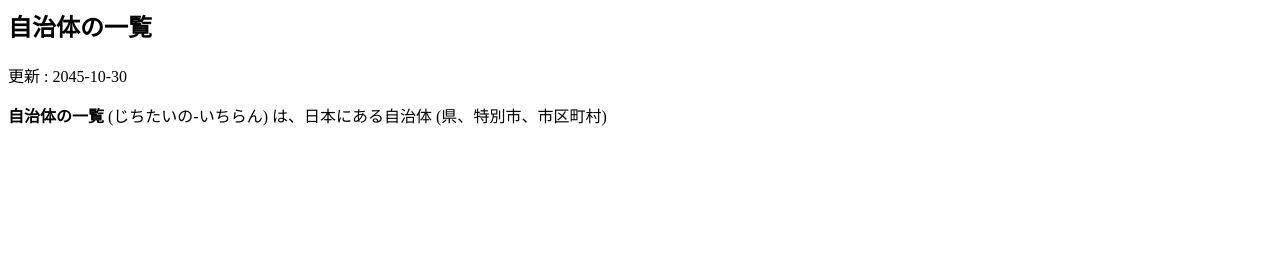
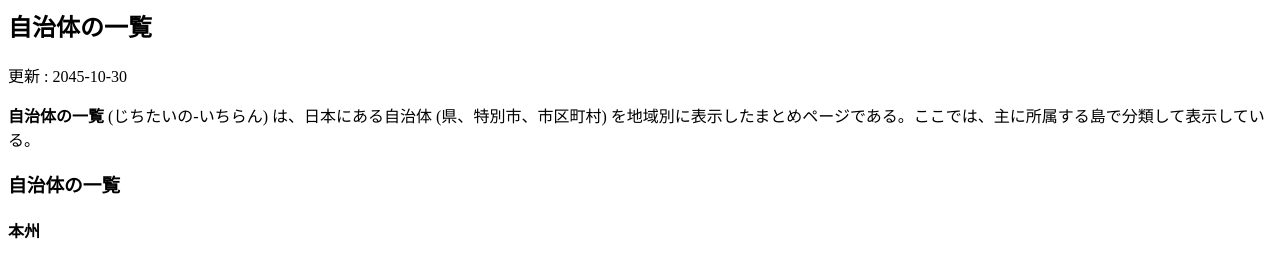
Before and after one commit to FirmianaI7z9/ParallelWorld_1, a plain HTML site: page articles/cities/index.html in a window 1280 px wide. Drawn offline with Linux system fonts and the light colour scheme.

Commit message:
Update index.html

```diff
--- a/articles/cities/index.html
+++ b/articles/cities/index.html
@@ -1,4 +1,8 @@
 <h2>自治体の一覧</h2>
 <p>更新 : 2045-10-30</p>
 
-<p><b>自治体の一覧</b> (じちたいの-いちらん) は、日本にある自治体 (<a>県</a>、<a>特別市</a>、<a>市区町村</a>) </p>
+<p><b>自治体の一覧</b> (じちたいの-いちらん) は、日本にある自治体 (<a>県</a>、<a>特別市</a>、<a>市区町村</a>) を地域別に表示したまとめページである。ここでは、主に所属する島で分類して表示している。</p>
+
+<h3>自治体の一覧</h3>
+
+<h4>本州</h4>
```
